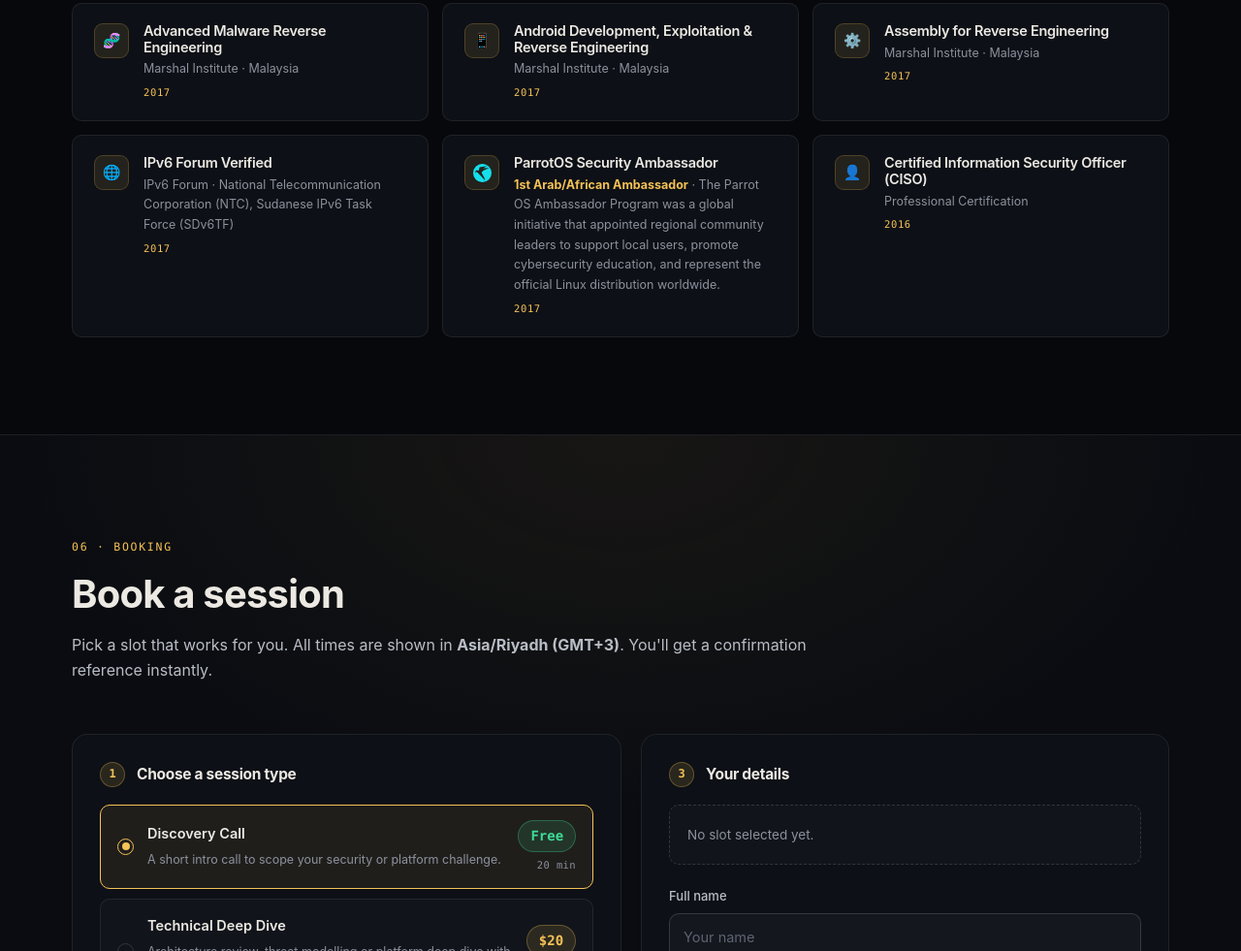
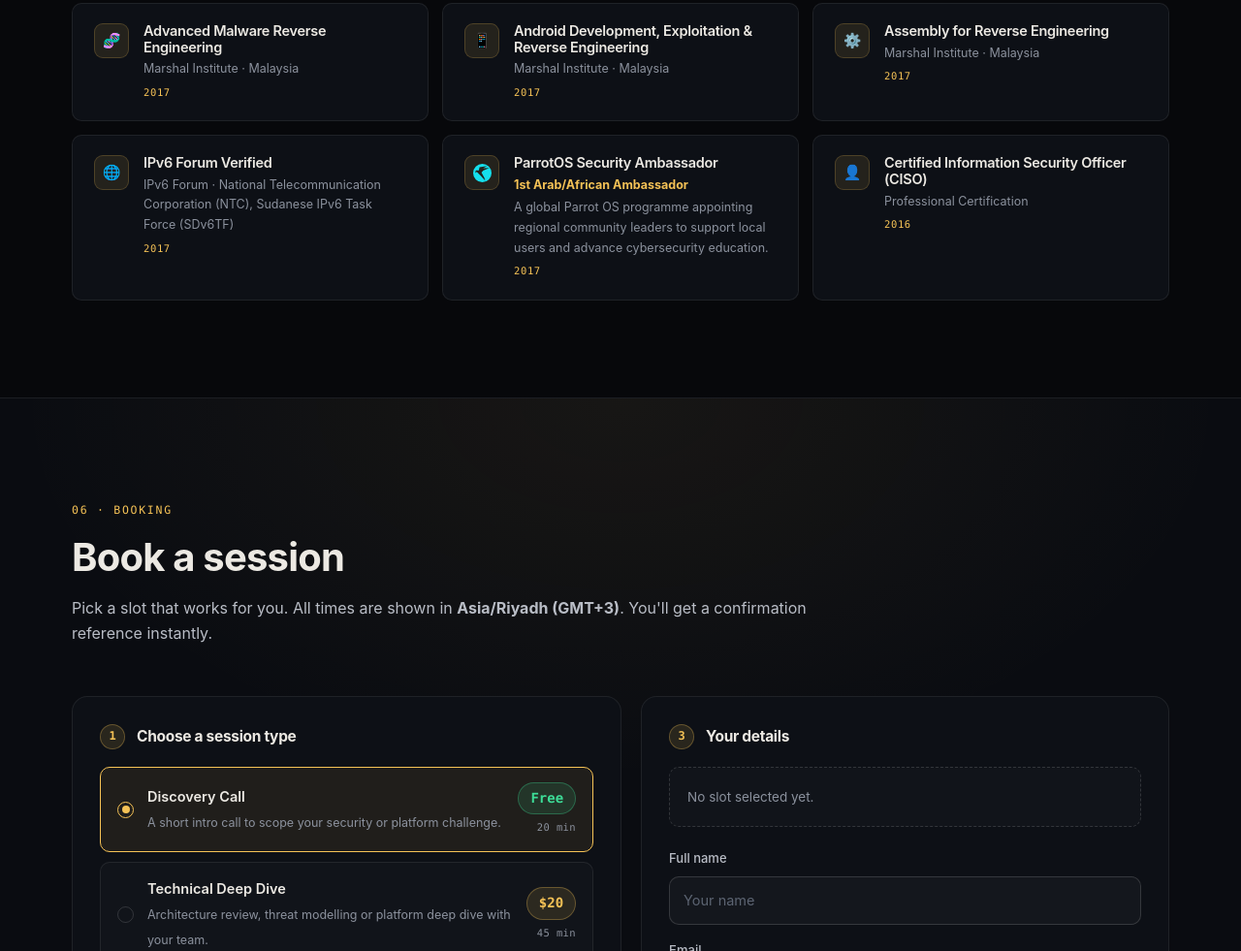
Before and after one commit to ma1amin/landing-page, a plain HTML site: page public/index.html in a window 1280 px wide. Shown: the part 6914-7895 px from the top of the page at 97% size. Drawn offline with Linux system fonts and the light colour scheme; no server answers.

Commit message:
Shorten the Parrot ambassador line and stack it under the highlight

```diff
--- a/public/app.js
+++ b/public/app.js
@@ -368,7 +368,7 @@ const CREDS = [
   { icon:'📱', t:{en:'Android Development, Exploitation & Reverse Engineering', ar:'تطوير أندرويد واستغلال ثغراته وهندسته العكسية'}, s:{en:'Marshal Institute · Malaysia', ar:'معهد مارشال · ماليزيا'}, y:'2017' },
   { icon:'⚙️', t:{en:'Assembly for Reverse Engineering', ar:'لغة التجميع للهندسة العكسية'}, s:{en:'Marshal Institute · Malaysia', ar:'معهد مارشال · ماليزيا'}, y:'2017' },
   { icon:'🌐', t:{en:'IPv6 Forum Verified', ar:'معتمد من منتدى IPv6'}, s:{en:'IPv6 Forum · National Telecommunication Corporation (NTC), Sudanese IPv6 Task Force (SDv6TF)', ar:'منتدى IPv6 · الهيئة القومية للاتصالات (NTC)، فريق العمل السوداني للإصدار السادس (SDv6TF)'}, y:'2017' },
-  { icon:'<svg viewBox="0 0 24 24" width="19" height="19" fill="#15E0ED" aria-hidden="true"><path d="M12 0A12 12 0 0 0 0 12a12 12 0 0 0 12 12 12 12 0 0 0 12-12A12 12 0 0 0 12 0Zm6.267 2.784L13.03 5.54l8.05-.179-8.05 3.333-2.154 2.688 5.007 9.038-1.536-1.605 1.645 3.456-4.937-5.527-6.268-6.28L2.77 12.11l.7-3.442 4.018-.261.823-4.06Z"/></svg>', t:{en:'ParrotOS Security Ambassador', ar:'سفير نظام تشغيل باروت الأمني'}, hi:{en:'1st Arab/African Ambassador', ar:'أول سفير عربي/أفريقي'}, s:{en:'The Parrot OS Ambassador Program was a global initiative that appointed regional community leaders to support local users, promote cybersecurity education, and represent the official Linux distribution worldwide.', ar:'برنامج سفراء نظام Parrot OS مبادرة عالمية عيّنت قادة مجتمع إقليميين لدعم المستخدمين المحليين، وتعزيز التثقيف في الأمن السيبراني، وتمثيل التوزيعة الرسمية حول العالم.'}, y:'2017' },
+  { icon:'<svg viewBox="0 0 24 24" width="19" height="19" fill="#15E0ED" aria-hidden="true"><path d="M12 0A12 12 0 0 0 0 12a12 12 0 0 0 12 12 12 12 0 0 0 12-12A12 12 0 0 0 12 0Zm6.267 2.784L13.03 5.54l8.05-.179-8.05 3.333-2.154 2.688 5.007 9.038-1.536-1.605 1.645 3.456-4.937-5.527-6.268-6.28L2.77 12.11l.7-3.442 4.018-.261.823-4.06Z"/></svg>', t:{en:'ParrotOS Security Ambassador', ar:'سفير نظام تشغيل باروت الأمني'}, hi:{en:'1st Arab/African Ambassador', ar:'أول سفير عربي/أفريقي'}, s:{en:'A global Parrot OS programme appointing regional community leaders to support local users and advance cybersecurity education.', ar:'برنامج عالمي من Parrot OS يعيّن قادة مجتمع إقليميين لدعم المستخدمين المحليين وتعزيز التثقيف في الأمن السيبراني.'}, y:'2017' },
   { icon:'👤', t:{en:'Certified Information Security Officer (CISO)', ar:'رئيس أمن معلومات معتمد (CISO)'}, s:{en:'Professional Certification', ar:'شهادة مهنية'}, y:'2016' },
 ];
 
@@ -551,7 +551,7 @@ function renderCreds() {
   box.innerHTML = CREDS.map((c) =>
     '<article class="cred"><div class="cred-badge" aria-hidden="true">' + c.icon + '</div>' +
       '<div><h4>' + esc(pick(c.t)) + '</h4><span>' +
-        (c.hi ? '<b class="cred-hi">' + esc(pick(c.hi)) + '</b> · ' : '') + esc(pick(c.s)) + '</span>' +
+        (c.hi ? '<b class="cred-hi">' + esc(pick(c.hi)) + '</b>' : '') + esc(pick(c.s)) + '</span>' +
       (c.y ? '<em>' + esc(c.y) + '</em>' : '') + '</div></article>'
   ).join('');
 }
--- a/public/styles.css
+++ b/public/styles.css
@@ -403,7 +403,7 @@ ul,ol{margin:0;padding:0;list-style:none}
 }
 .cred h4{font-size:14.5px;margin-bottom:4px;font-weight:600}
 .cred span{font-size:12.5px;color:var(--muted);display:block}
-.cred-hi{color:var(--amber);font-weight:650;font-style:normal}
+.cred-hi{display:block;color:var(--amber);font-weight:650;font-style:normal;margin-bottom:3px}
 .cred em{
   font-style:normal;font-family:var(--mono);font-size:10.5px;
   color:var(--amber);letter-spacing:.06em;display:block;margin-top:5px;
```
Also changed, not shown: preview.html (+3 -3 lines).
